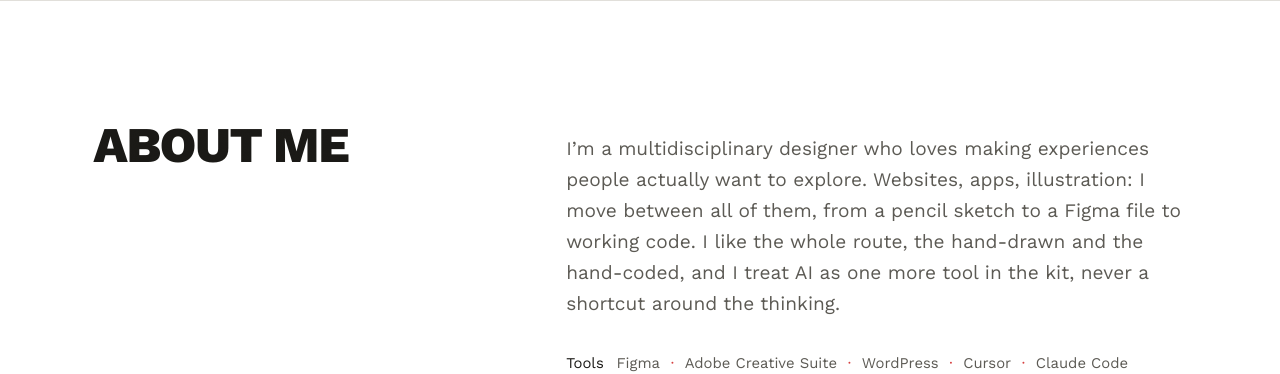
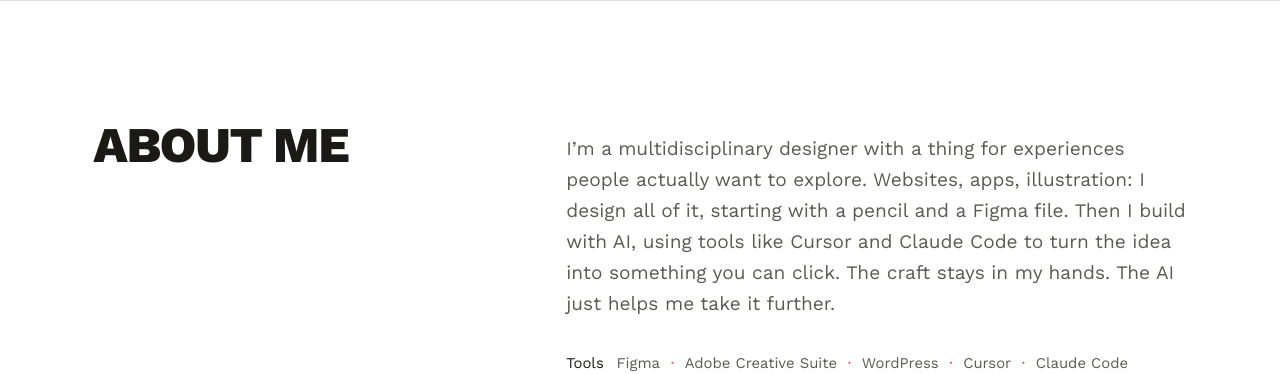
Before and after one commit to AxelGarland/AxelGarland, a Next.js app: page / in a window 1280 px wide. Shown: the part 800-1174 px from the top of the page. Built offline with nearby package versions, Linux system fonts and the light colour scheme.

Commit message:
About me: say plainly that the building is done with AI tools
Co-Authored-By: Claude Sonnet 5.5 <noreply@anthropic.com>

```diff
--- a/components/sections/AboutSection.tsx
+++ b/components/sections/AboutSection.tsx
@@ -11,11 +11,11 @@ export function AboutSection() {
             </h2>
             <div className="md:pt-3">
               <p className="max-w-[58ch] text-lg leading-relaxed text-ink-muted">
-                I&rsquo;m a multidisciplinary designer who loves making experiences people actually
-                want to explore. Websites, apps, illustration: I move between all of them, from a
-                pencil sketch to a Figma file to working code. I like the whole route, the
-                hand-drawn and the hand-coded, and I treat AI as one more tool in the kit, never a
-                shortcut around the thinking.
+                I&rsquo;m a multidisciplinary designer with a thing for experiences people actually
+                want to explore. Websites, apps, illustration: I design all of it, starting with a
+                pencil and a Figma file. Then I build with AI, using tools like Cursor and Claude
+                Code to turn the idea into something you can click. The craft stays in my hands.
+                The AI just helps me take it further.
               </p>
               <p className="mt-8 text-sm text-ink-muted">
                 <span className="mr-3 text-ink">Tools</span>
```
Also changed, not shown: 1 other file (tests, documents, lock files or other folders).
